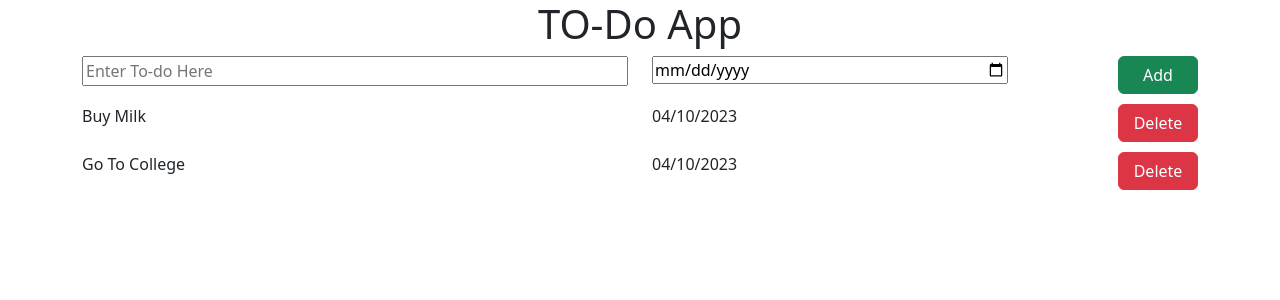
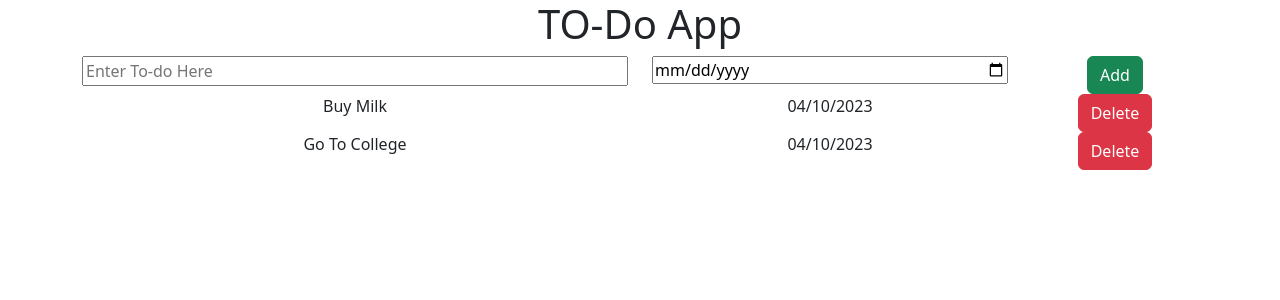
Before and after one commit to Poonam1216/to-do-app-all-versions, a React (Vite) app: page / in a window 1280 px wide. Shown: the top 300 px of the page. Built offline with nearby package versions, Linux system fonts and the light colour scheme.

Commit message:
removed duplicate style from app.css file

```diff
--- a/src/App.css
+++ b/src/App.css
@@ -8,16 +8,3 @@ h1 {
 input {
   width: 100%;
 }
-
-.items-container {
-  text-align: left;
-}
-
-.pg-row {
-  margin: 10px 5px;
-}
-
-.pg-button {
-  float: right;
-  width: 80px;
-}
```
